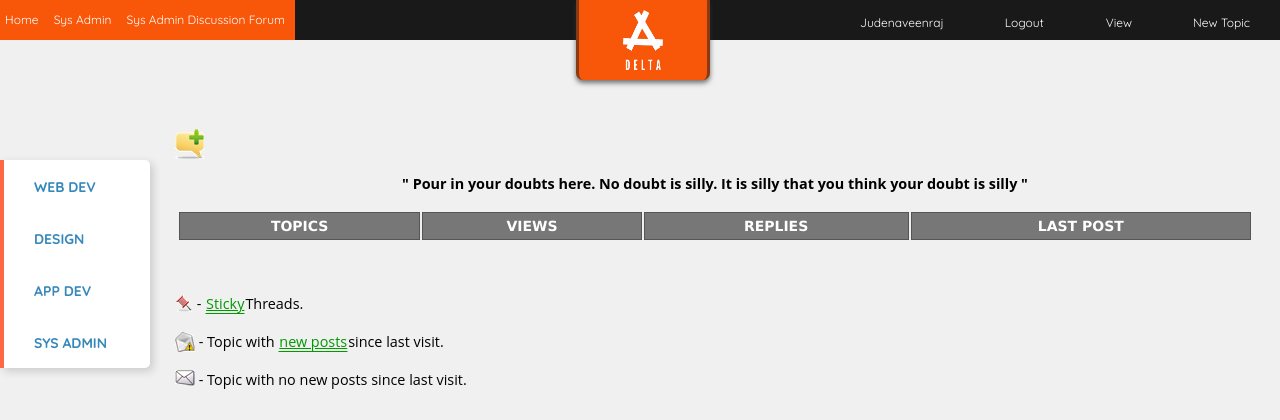
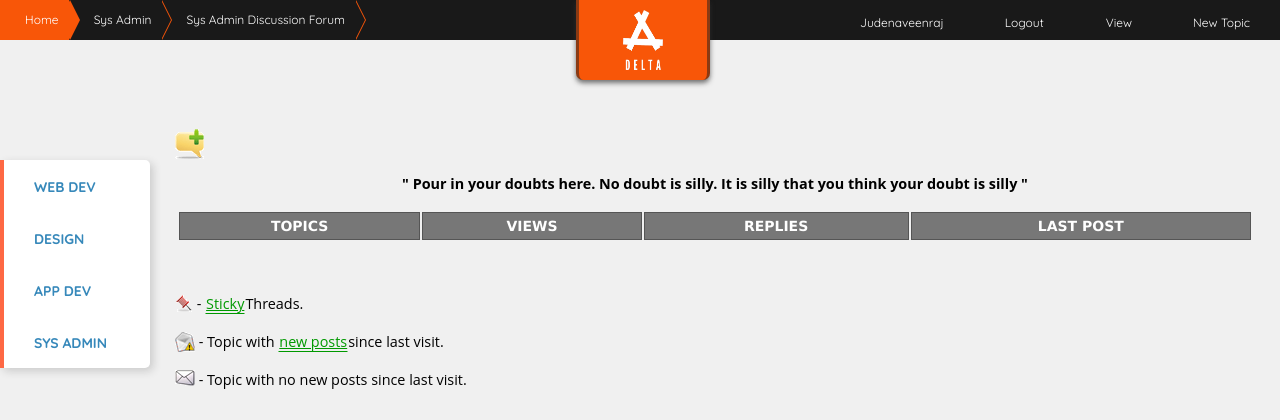
Before and after one commit to judenaveenraj/inductions2014-design, a PHP site: page / in a window 1280 px wide. Shown: the top 420 px of the page. Run offline with PHP 8.4, Linux system fonts and the light colour scheme; some libraries are stand-ins or nearby versions.

Commit message:
Changed breadcrumb design

```diff
--- a/index.html
+++ b/index.html
@@ -162,6 +162,7 @@
                                                 <a href="http://deltainductions.nitt.edu/home/web_dev/web_dev_discussions/">
                                                     <div class="cms-menuitem">Web dev task 1</div>
                                                 </a>
+
                                             </li>
                                         </ul>
                                     </div>
--- a/index_files/breadcrumb.css
+++ b/index_files/breadcrumb.css
@@ -10,8 +10,6 @@
  list-style-type:none;
  padding:0;
  margin:0;
-}
-#cms-breadcrumb ul {
  height:40px;
 }
 
@@ -20,49 +18,72 @@
  line-height:40px;
  width: auto;
  text-align: center;
-
  color:#fff;
-font-family: 'Quicksand';
-	font-size: 12px;
-	font-weight: 100;
-
-}
-#cms-breadcrumb ul li:first-child{
-}
-
-.cms-breadcrumbItem span{
-	height: 100%;
+ font-family: 'Quicksand';
+ font-size: 12px;
+ font-weight: 100;
 }
 
 .cms-breadcrumbItem span a div{
  display:block;
- padding:0 10px 0 5px;
- background-color : rgb(248,86,8);
-
+ padding:0 10px 0 25px;
+ background-color : rgb(25,25,25);
+ position: relative;
+ transition: all 0.2s ease;
+ color: #fff;
 }
 
 
-.cms-breadcrumbItem{
-	color:#fff;
-}
-
-.cms-breadcrumbItem span a div{
- color: #fff;
-
-}
-
 .cms-breadcrumbItem.selected span a div{
   display:block;
- padding:0 10px 0 5px;
-/* background:url(../images/crumbs.gif) no-repeat center right; */
+ padding:0 10px 0 25px;
  background-color: none;
  color: #fff;
 }
 
-#cms-breadcrumb ul li {
- color:#fff;
+
+#cms-breadcrumb ul li span a:hover div, #cms-breadcrumb ul li span a:focus div{
+ 	background-color : rgb(248,86,8);
 }
 
-#cms-breadcrumb ul li span a:hover div, #cms-breadcrumb ul li span a:focus div{
 
+
+/* Arrows for breadcrumb */
+
+#cms-breadcrumb li span a div:after {
+	content: " ";
+	display: block;
+
+	width: 0;
+	height: 0;
+	border-top: 20px solid transparent;
+	border-bottom: 20px solid transparent;
+	border-left: 10px solid rgb(25,25,25);
+	position: absolute;
+	top: 50%;
+	margin-top: -20px;
+	left: 100%;
+	z-index: 2;
+	transition: all 0.2s ease;
 }
+
+#cms-breadcrumb li span a div:before {
+	content: " ";
+	display: block;
+	width: 0;
+	height: 0;
+	border-top: 20px solid transparent;
+	border-bottom: 20px solid transparent;
+	border-left: 10px solid rgb(248,86,8);
+	position: absolute;
+	top: 50%;
+	margin-top: -20px;
+	margin-left: 1px;
+	left: 100%;
+	z-index: 1;
+	transition: all 0.2s ease;
+}
+
+#cms-breadcrumb li span a:hover div:after {
+	border-left: 10px solid rgb(248,86,8);
+}
--- a/index_files/menu.css
+++ b/index_files/menu.css
@@ -74,23 +74,22 @@ ul.topnav > li > a:hover {
 
 }
 
+
 ul.subnav {
 	opacity: 0;
-	overflow: hidden;
 	width: 0;
-	display: block;
 	position: relative;
-	left: 146px;
+	left: 100%;
 	top: -40px;
 	padding : 0;
 	list-style-type: none;
 	margin: 0;
-	overflow: hidden;
 	background-color  : rgba(0,0,0,0.8);
 	-webkit-border-radius: 5px;
 	-moz-border-radius: 5px;
 	border-radius: 5px;
 	transition: all 0.5s ease;
+	overflow: hidden;
 }
 
 ul.subnav > li {
```
